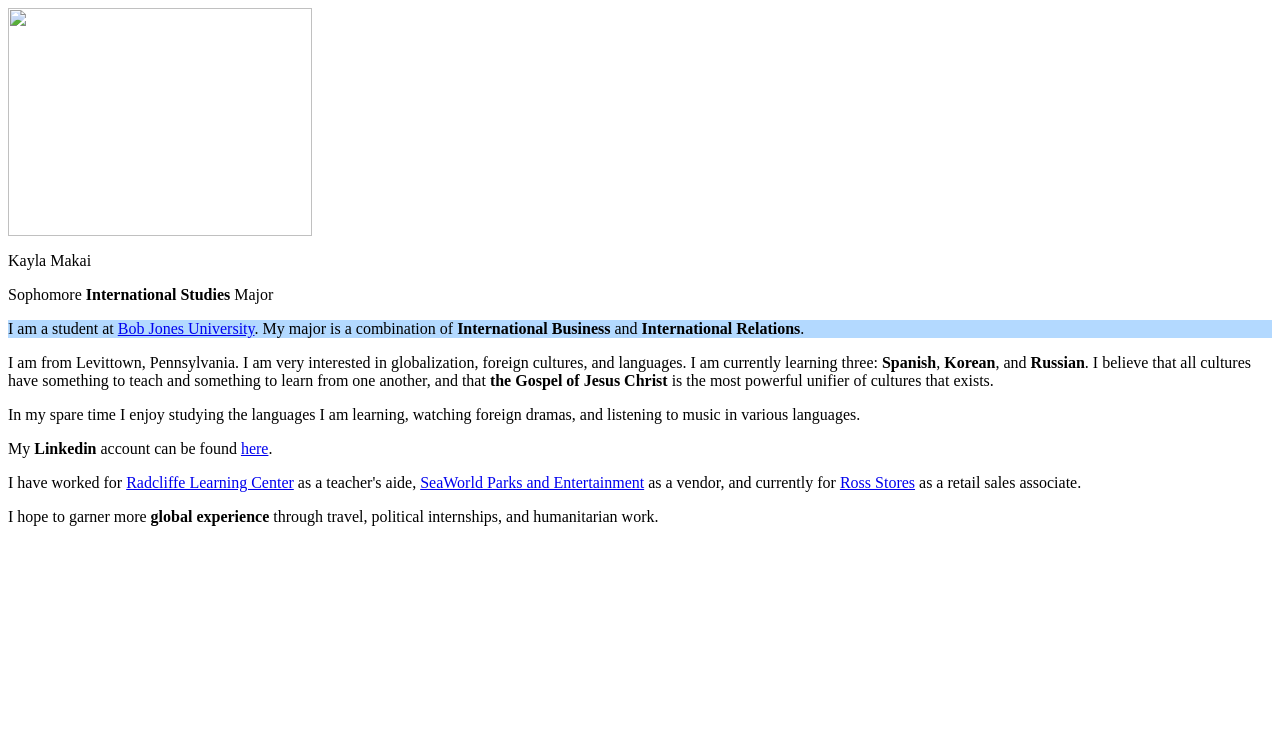
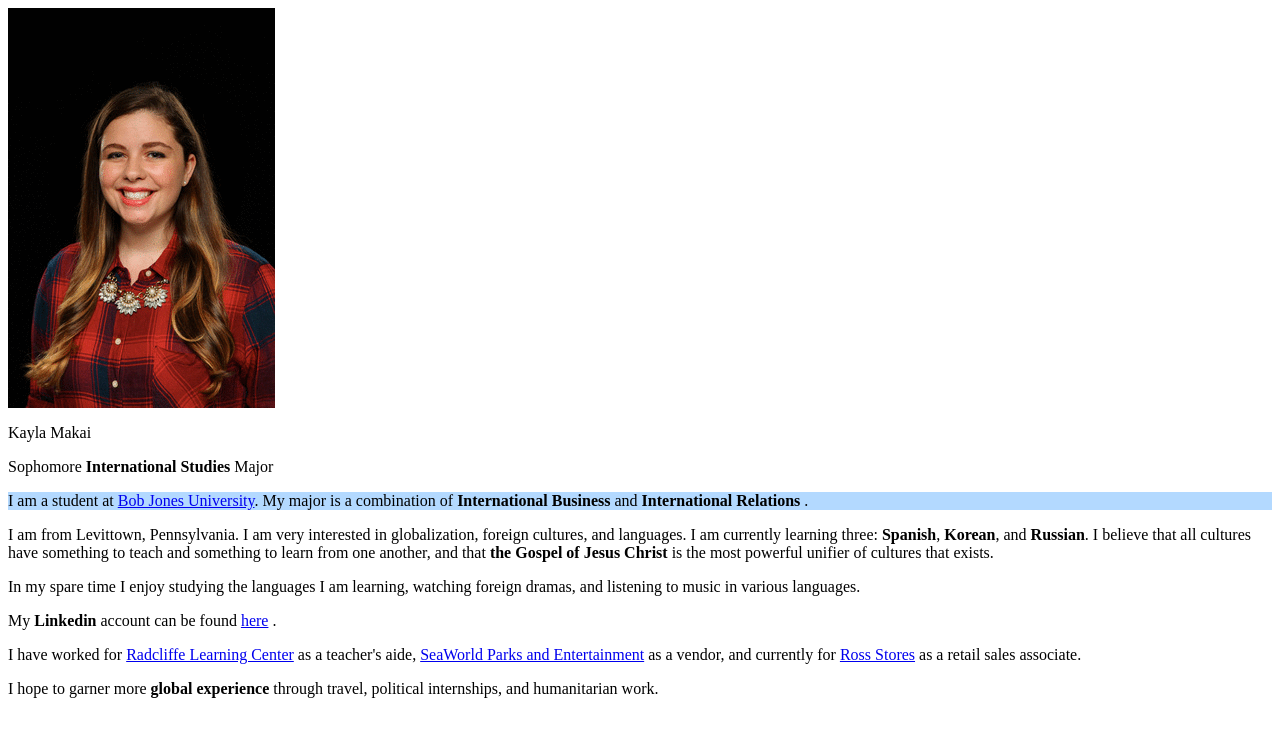
Before and after one commit to kaylamakai/kaylamakai.github.io, a plain HTML site: page index.html in a window 1280 px wide. Drawn offline with Linux system fonts and the light colour scheme.

Commit message:
Update index.html

```diff
--- a/index.html
+++ b/index.html
@@ -1,27 +1,20 @@
 <html>
 
-	<head>
-		<title> Kayla Makai
-		</title>
-	</head>
-	<body>
-
-	 <img src="vintagephoto.jpeg" "alt=vintage picture" style="width:304px;height:228px;">
-
-		<p> Kayla Makai </p>
-		<p> Sophomore <b> International Studies </b> Major </p>
-
-
-
-
-	<p style="background-color:#b3d9FF"> I am a student at <a
+<head>
+<title>Kayla Makai</Title>
+</head>
+<body>
+<img src="Kayla.GIF">
+<p>Kayla Makai</p>
+<p>Sophomore <b> International Studies </b> Major</p>
+<p style="background-color:#b3d9FF"> I am a student at <a
 	 href=
 	 "http://http://www.bju.edu/">
 	 Bob Jones University</a>. My major is a combination of <b> International Business </b>
-	and <b> International Relations</b>. </p>
+	and <b> International Relations </b>. </p>
 
 	<p> I am from Levittown, Pennsylvania. I am very interested in globalization, foreign cultures, and languages.
-	I am currently learning three: <b>Spanish</b>,<b> Korean</b>, and <b> Russian</b>. I believe that all cultures have something to teach
+	I am currently learning three: <b> Spanish</b>, <b> Korean</b>, and <b> Russian</b>. I believe that all cultures have something to teach
 	and something to learn from one another, and that<b> the Gospel of Jesus Christ</b> is the most powerful unifier of
 	cultures that exists. </p>
 
@@ -31,8 +24,8 @@
 	<p> My <b> Linkedin </b> account can be found <a
 	 href=
 	 "https://www.linkedin.com/in/kayla-makai-502b8410a">
-	 here</a>.
-	</p>
+	 here</a>
+	 .</p>
 
 	 <p> I have worked for <a
 	 href=
@@ -44,5 +37,6 @@
 	 href=
 	 "https://www.rossstores.com/">
 	 Ross Stores</a> as a retail sales associate.</p>
-
-	 <p> I hope to garner more <b> global experience </b> through travel, political internships, and humanitarian work.</p>
+<p> I hope to garner more <b> global experience </b> through travel, political internships, and humanitarian work.</p>
+</body>
+</html>
```
